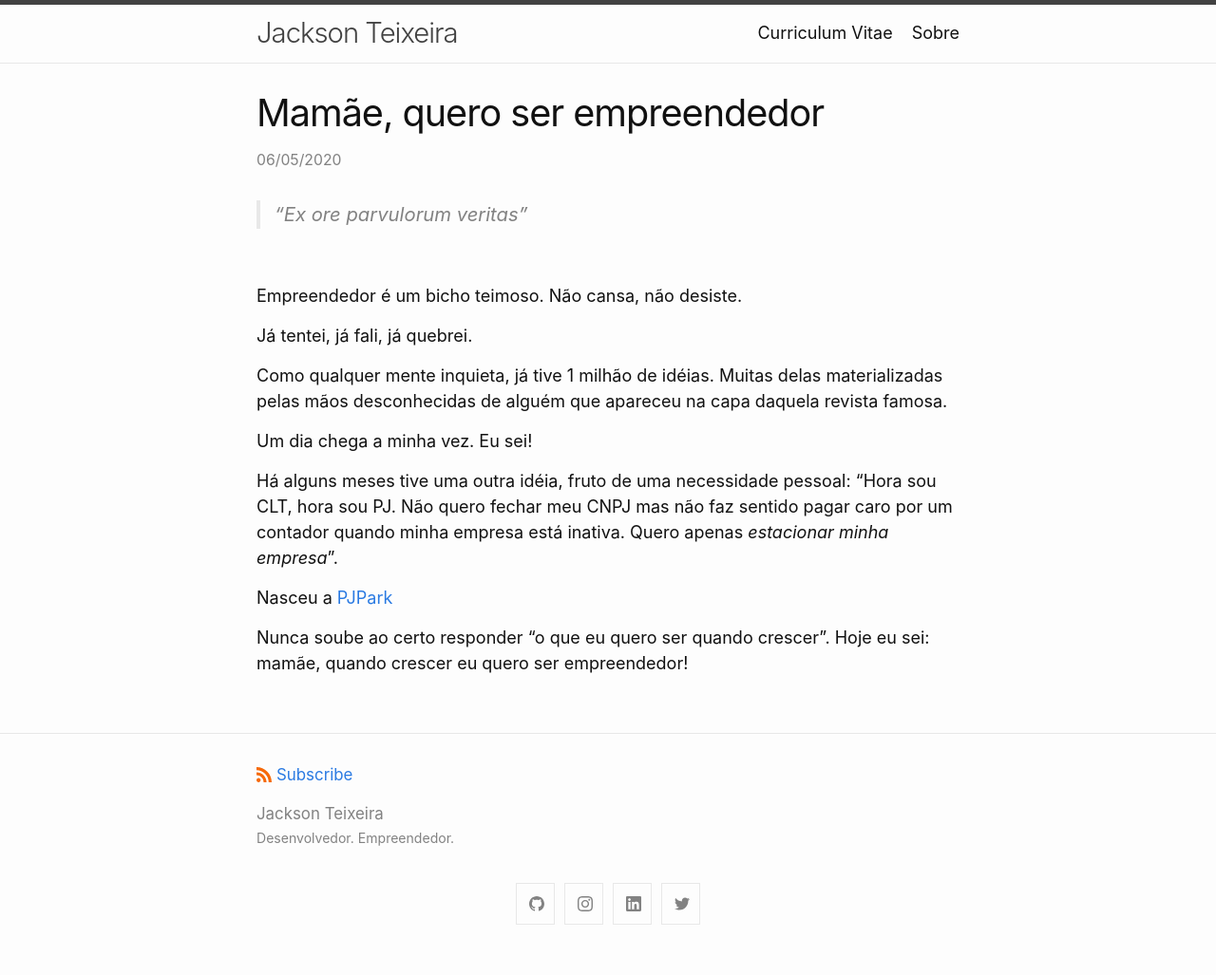
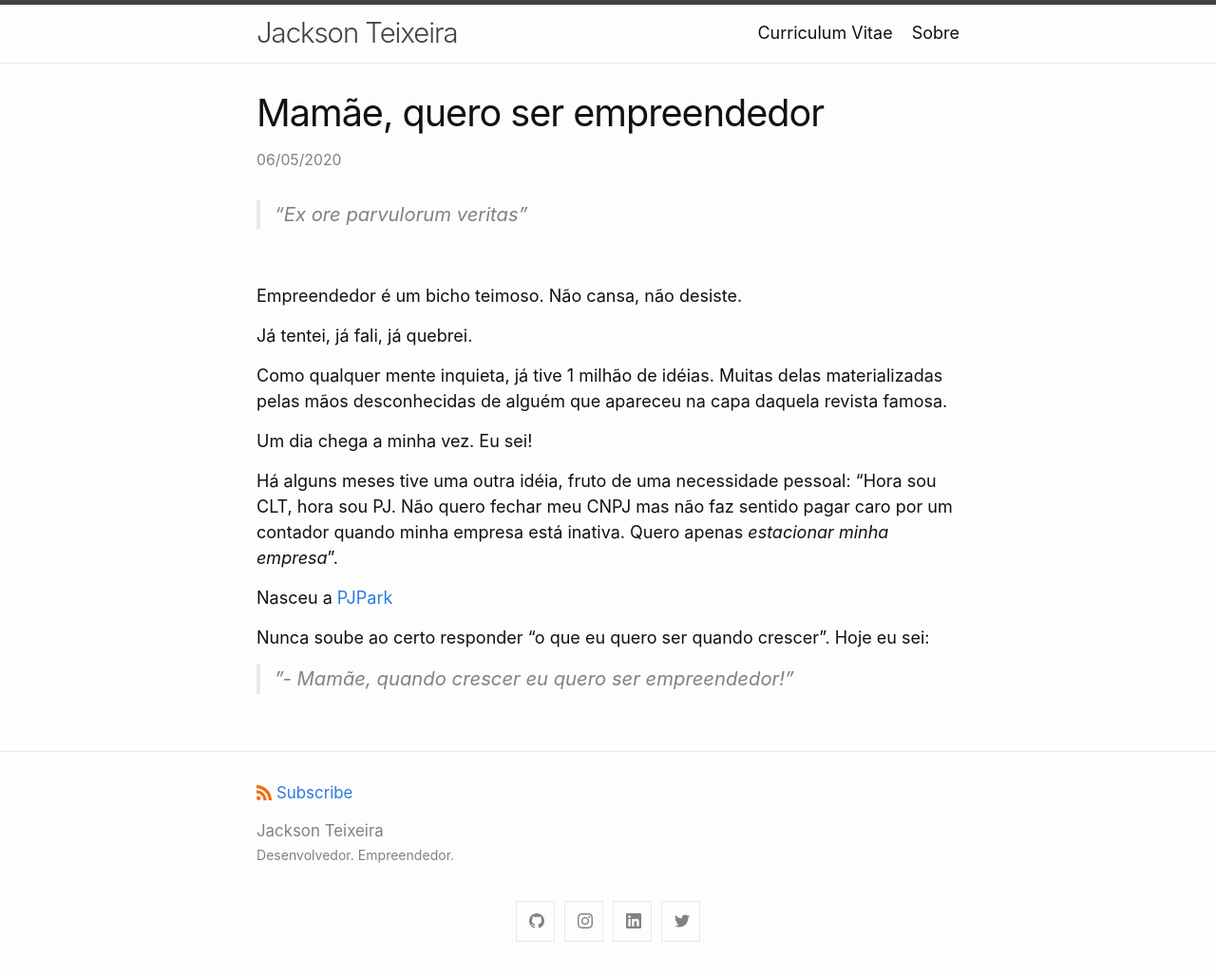
Before and after one commit to dakoctba/dakoctba.github.io, a Jekyll site: the page built from _posts/2020-05-06-mamae-quero-ser-empreendedor.md, in a window 1280 px wide. Shown: the whole page at 95% size. Built offline with Jekyll 4.4.1, drawn with Linux system fonts in a browser that asks for light colours.

```diff
--- a/_posts/2020-05-06-mamae-quero-ser-empreendedor.md
+++ b/_posts/2020-05-06-mamae-quero-ser-empreendedor.md
@@ -22,4 +22,6 @@ Há alguns meses tive uma outra idéia, fruto de uma necessidade pessoal: "Hora
 Nasceu a [PJPark](https://pjpark.com.br)
 
 
-Nunca soube ao certo responder "o que eu quero ser quando crescer". Hoje eu sei: mamãe, quando crescer eu quero ser empreendedor!
+Nunca soube ao certo responder "o que eu quero ser quando crescer". Hoje eu sei:
+
+> "- Mamãe, quando crescer eu quero ser empreendedor!"
```
